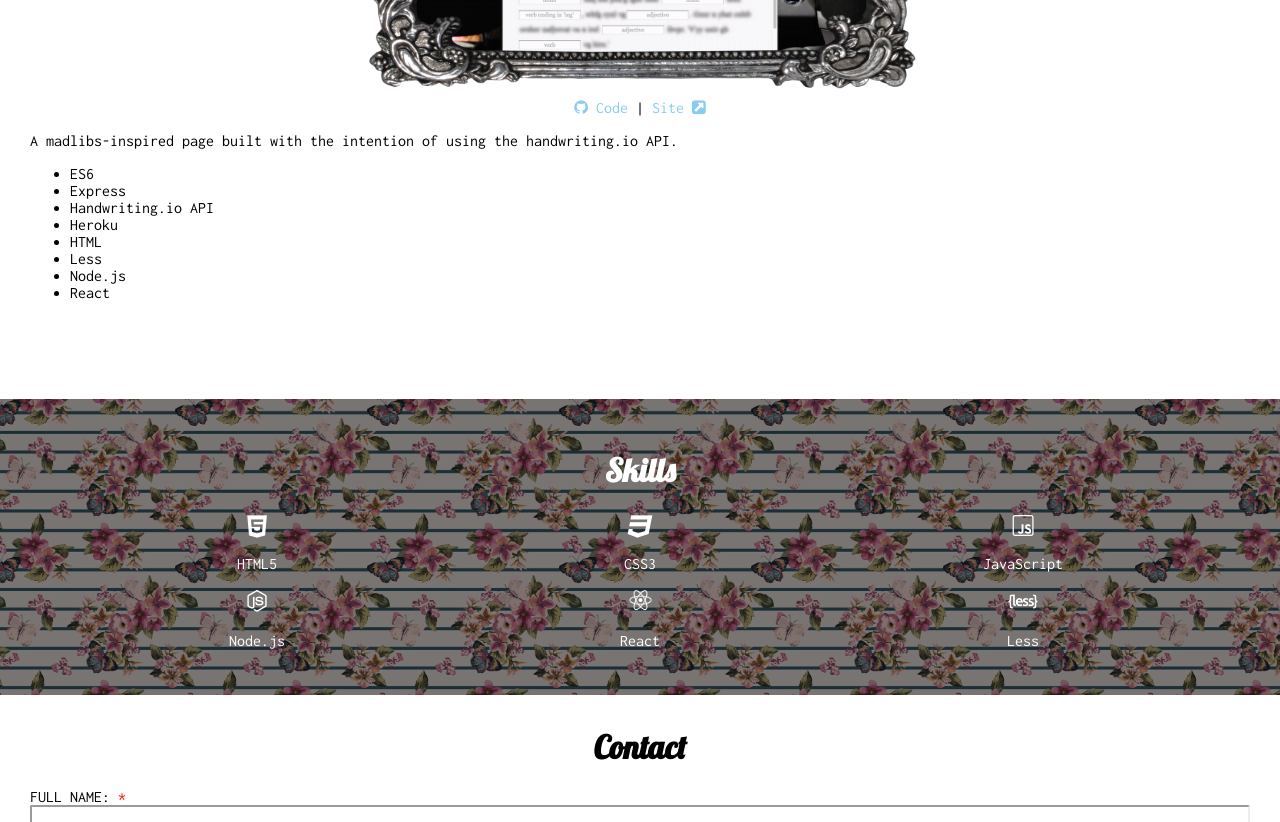
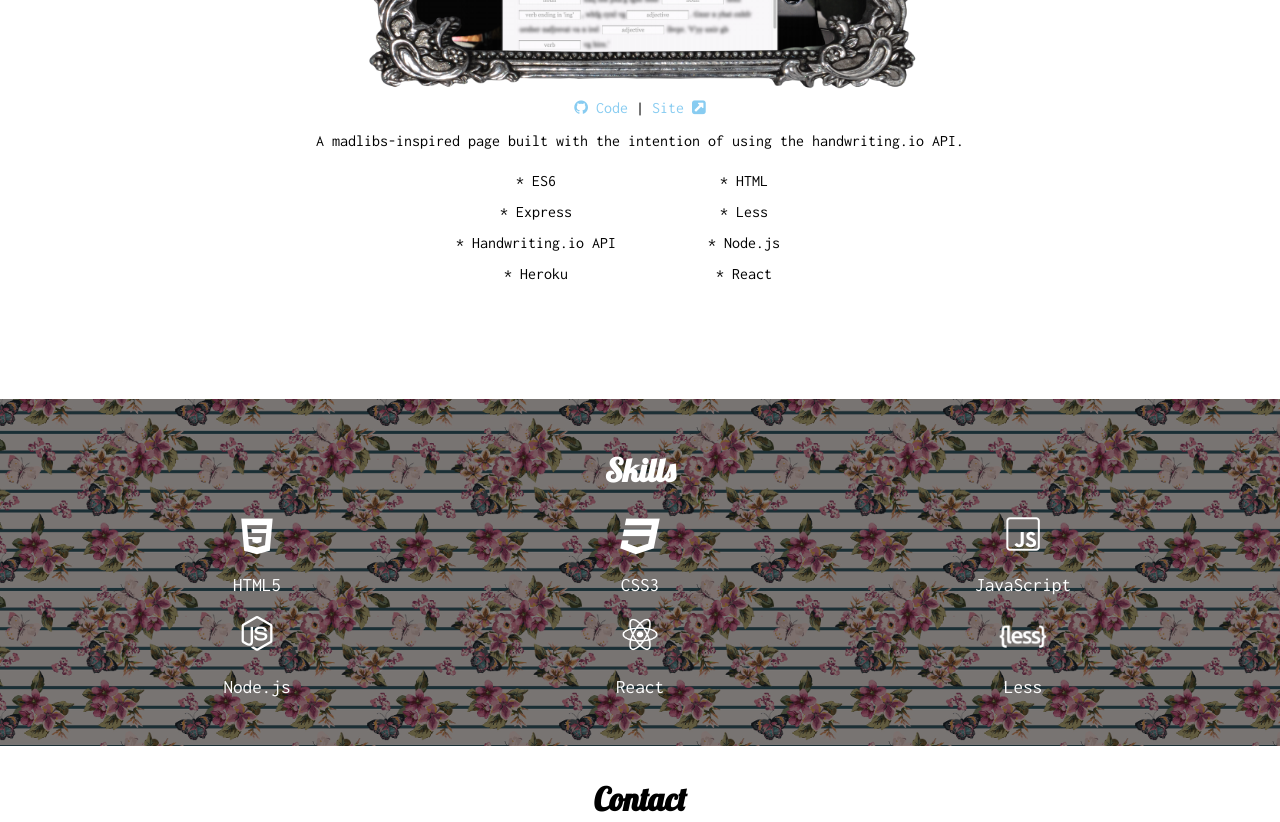
Before and after one commit to fantasticole/fantasticole, a plain HTML site: page index.html in a window 1280 px wide. Shown: the part 2020-2842 px from the top of the page. Drawn offline with Linux system fonts and the light colour scheme; a web font is replaced by a local one.

Commit message:
Style icons on larger screens and projects text.

```diff
--- a/styles.css
+++ b/styles.css
@@ -179,8 +179,14 @@ a:hover {
 }
 
 #projects h1,
-#projects h3 {
+#projects h3,
+#projects p {
 	text-align: center;
+}
+
+#projects p {
+    max-width: 700px;
+    margin: 16px auto;
 }
 
 #projects .arrow {
@@ -275,6 +281,24 @@ a:hover {
 	text-align: center;
 }
 
+#projects ul {
+	-moz-column-count: 2;
+	-webkit-column-count: 2;
+	column-count: 2;
+	list-style: none;
+	padding: 0 20px;
+	text-align: center;
+    max-width: 400px;
+    margin: auto;
+}
+
+#projects li {
+	padding: 7px;
+}
+
+#projects li:before {
+	content: '* ';
+}
 
 /* # SKILLS # */
 
@@ -437,4 +461,20 @@ footer i {
 		max-width: 287.45px;
 		max-height: 366.7px;
 	}
+
+	.infoIcon i {
+		font-size: 40px;
+	}
+
+	.infoIcon p {
+		font-size: 120%;
+	}
+
+	.infoIcon img {
+		height: 40px;
+	}
+
+	.social a {
+		font-size: 120%;
+	}
 }
```
